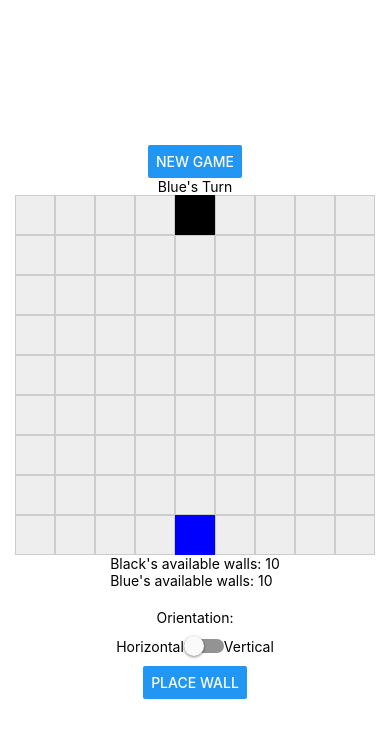
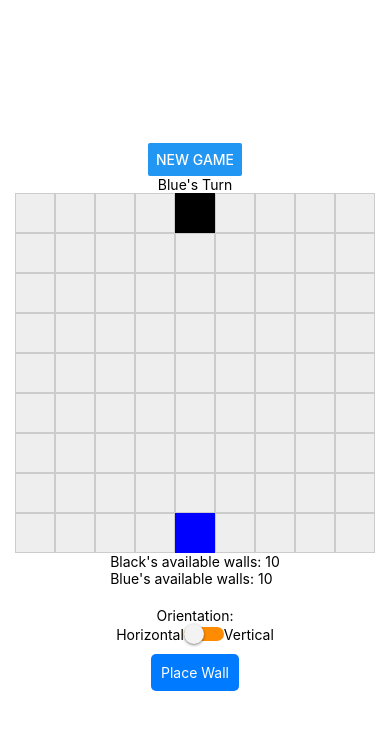
Before and after one commit to rwill128/QuoridorApp, a React Native app: screen / in a window 390 px wide. Shown: the top 738 px of the page. Built offline with nearby package versions, Linux system fonts and the light colour scheme.

Commit message:
Some tweaks

```diff
--- a/src/components/Board.tsx
+++ b/src/components/Board.tsx
@@ -3,10 +3,10 @@ import {
   Button,
   StyleSheet,
   Switch,
-  Text,
+  Text, TouchableOpacity,
   TouchableWithoutFeedback,
-  View,
-} from 'react-native';
+  View
+} from "react-native";
 import Piece from './Piece';
 import Wall from './Wall';
 import {canMoveTo} from './CanMoveTo';
@@ -116,6 +116,7 @@ const Board: React.FC = () => {
     setWalls([])
     setPlayerOneTurn(true)
     setPlayerTwoTurn(false)
+    setPlayerTurnMessage("Blue's Turn")
     setPlayerOnePiecePosition({row: 8, col: 4})
     setPlayerTwoPiecePosition({row: 0, col: 4})
     setPlayerOneAvailableWalls(10)
@@ -165,15 +166,21 @@ const Board: React.FC = () => {
             onValueChange={value =>
               setWallOrientation(value ? 'vertical' : 'horizontal')
             }
+            trackColor={{ false: '#ff8c00', true: '#ff8c00' }}
+            thumbColor={'#f4f3f4'}
             disabled={playerOneAvailableWalls <= 0}
           />
           <Text>Vertical</Text>
         </View>
-        <Button
-          title="Place Wall"
+        <TouchableOpacity
+          style={[
+            styles.button,
+            placingWall ? styles.buttonEmphasis : null,
+          ]}
           onPress={() => setPlacingWall(true)}
-          disabled={playerOneAvailableWalls <= 0}
-        />
+        >
+          <Text style={styles.buttonText}>Place Wall</Text>
+        </TouchableOpacity>
       </View>
     </View>
   );
@@ -204,7 +211,24 @@ const styles = StyleSheet.create({
   switchContainer: {
     flexDirection: 'row',
     alignItems: 'center',
+  },
+  button: {
+    padding: 10,
     marginVertical: 10,
+    borderRadius: 5,
+    backgroundColor: '#007BFF',
+  },
+  buttonEmphasis: {
+    borderWidth: 2,
+    borderColor: 'yellow',
+    shadowColor: '#fff',
+    shadowOffset: { width: 0, height: 0 },
+    shadowOpacity: 1,
+    shadowRadius: 10,
+  },
+  buttonText: {
+    color: '#fff',
+    textAlign: 'center',
   },
 });
 
```
